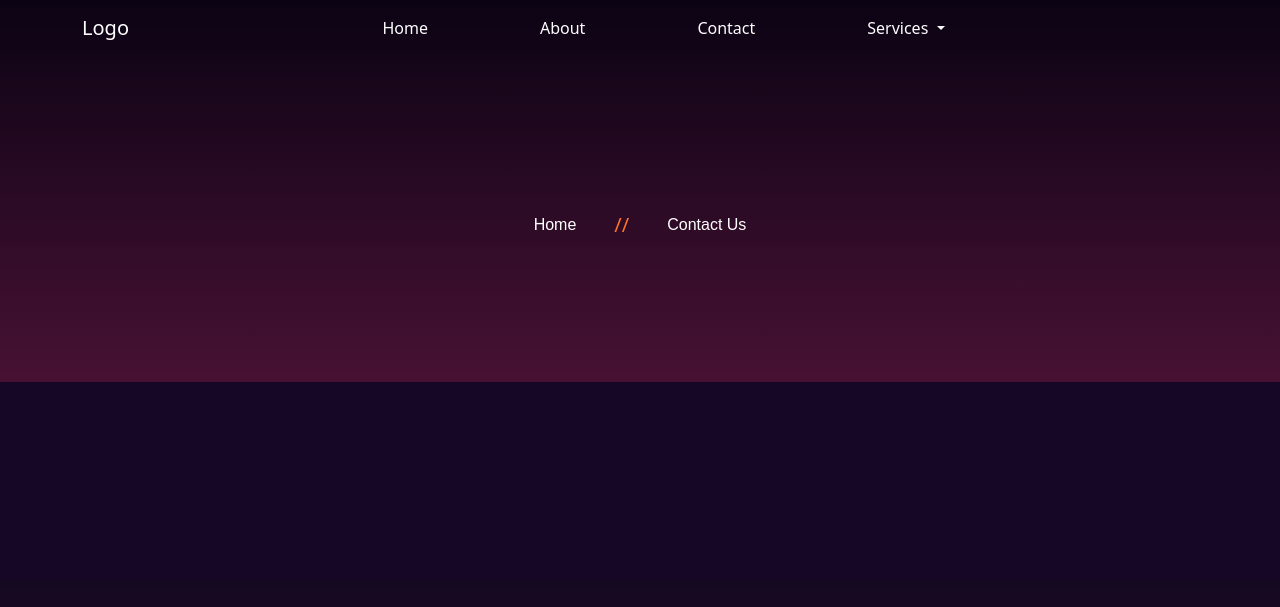
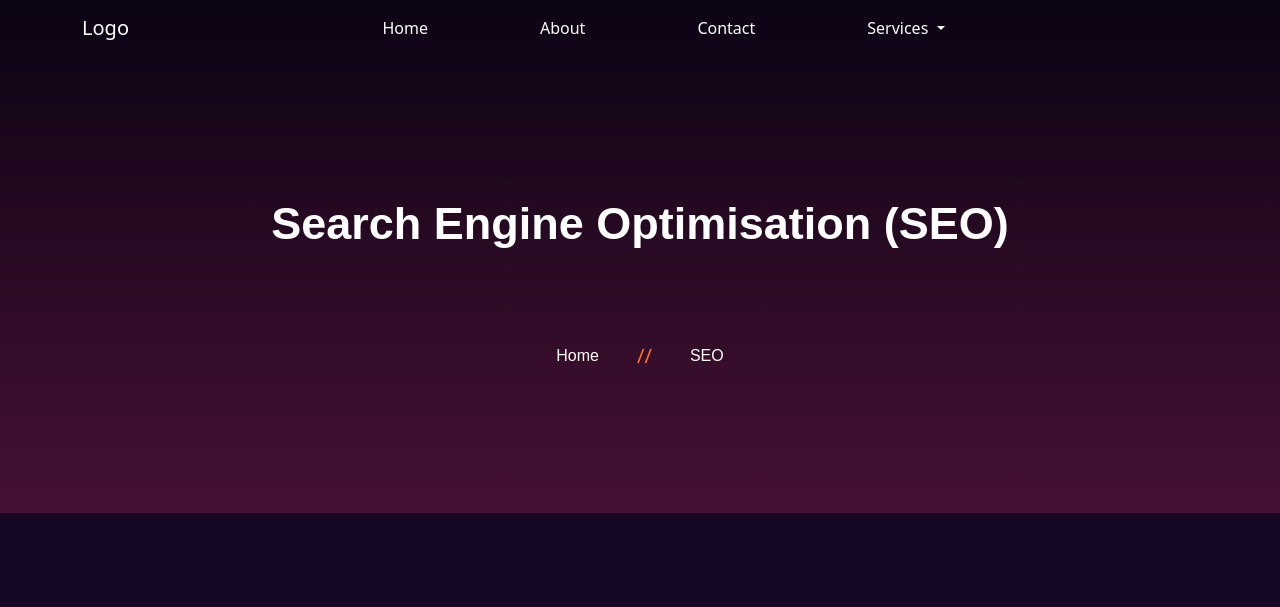
Before and after one commit to ItsAniketFrontend/The-Young-Marketers, a plain HTML site: page SEO.html in a window 1280 px wide. Shown: the top 607 px of the page. Drawn offline with nearby package versions, Linux system fonts and the light colour scheme.

Commit message:
SEO breadcumb Updated

```diff
--- a/SEO.html
+++ b/SEO.html
@@ -68,11 +68,11 @@
             </div>
         </nav>
         <div class="container serv_hero">
-            <h2></h2>
+            <h2>Search Engine Optimisation (SEO)</h2>
             <div class="d-flex justify-content-center align-items-center">
                 <a href="index.html">Home</a>
                 <span> // </span>
-                <a href="contact.html">Contact Us</a>
+                <a href="contact.html">SEO</a>
             </div>
         </div>
     </header>
```
